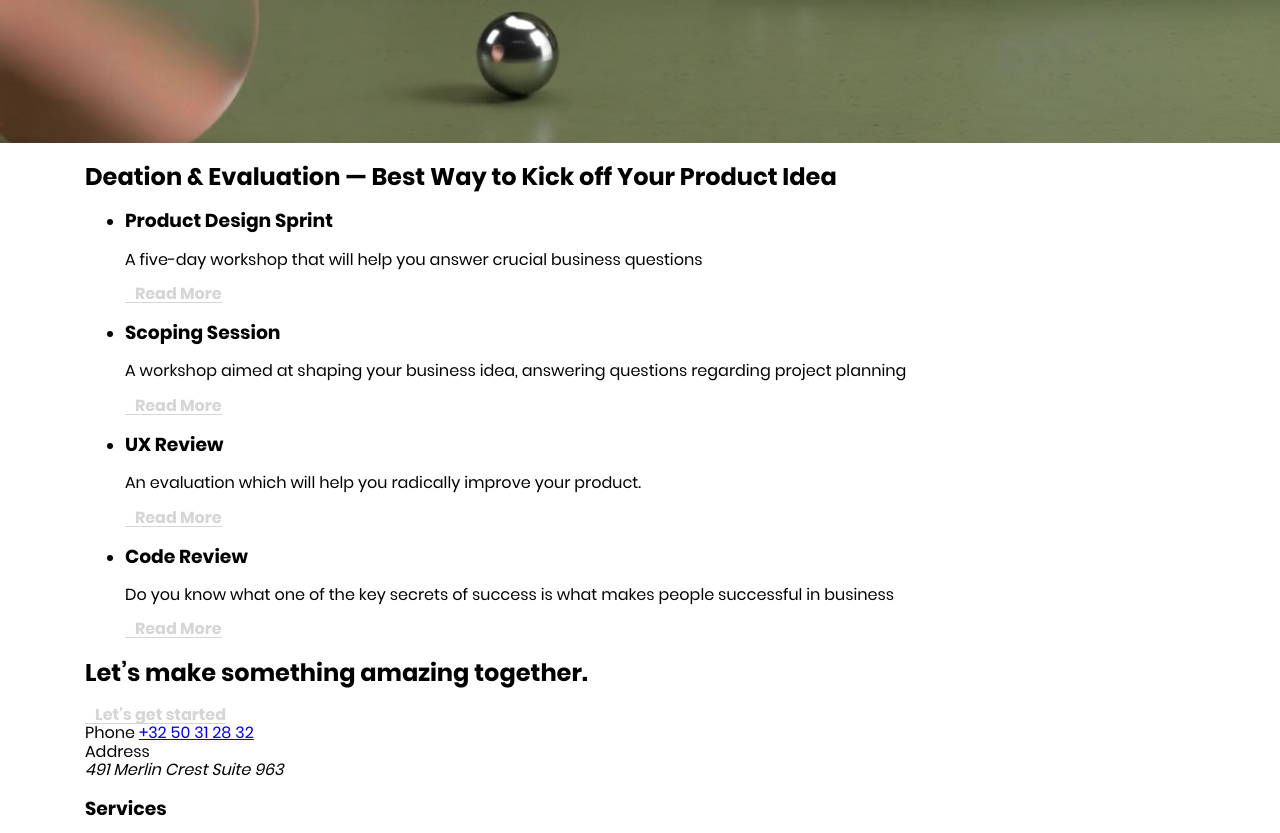
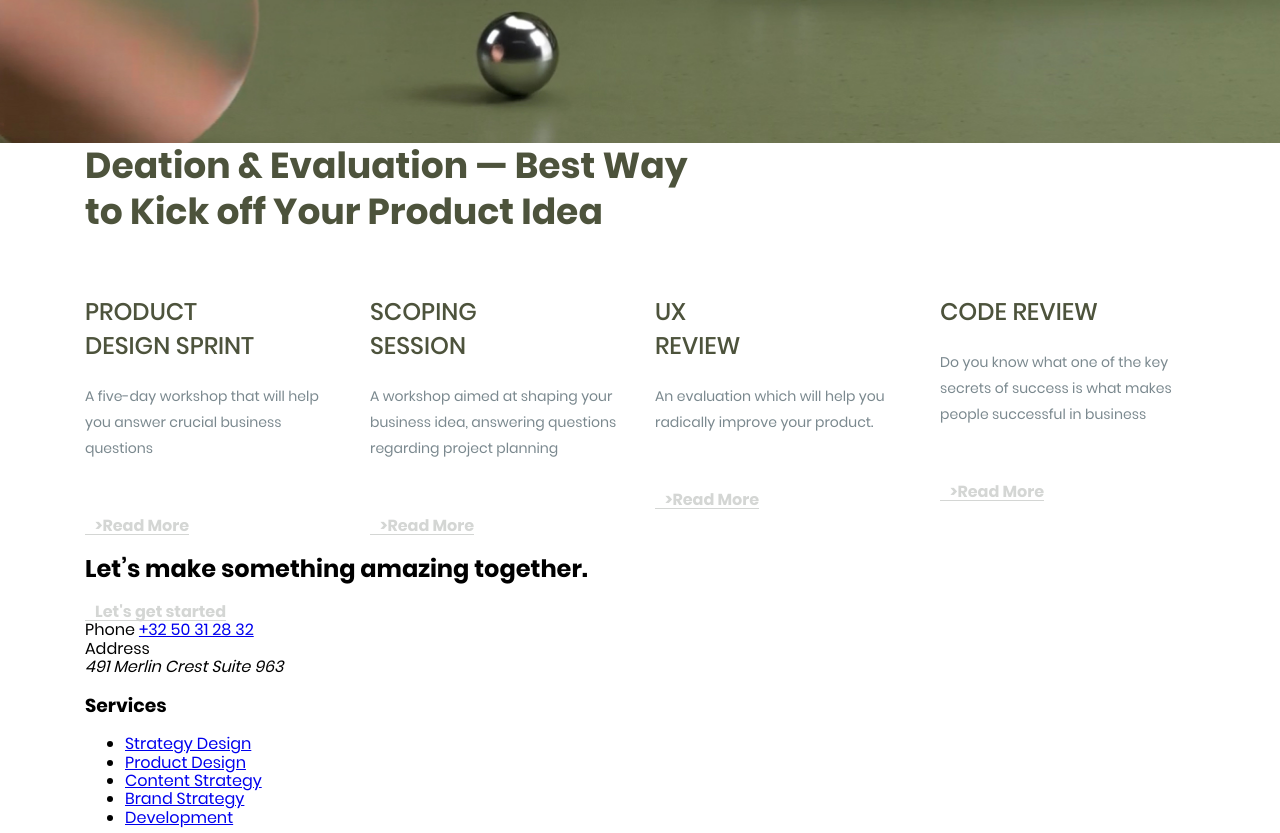
Before and after one commit to LuxAeterna-git/css-practice, a plain HTML site: page index.html in a window 1280 px wide. Shown: the part 668-1501 px from the top of the page. Drawn offline with Linux system fonts and the light colour scheme.

Commit message:
section 2 added

```diff
--- a/index.html
+++ b/index.html
@@ -38,37 +38,37 @@
         </section>
         <section class="services">
             <div class="container">
-                <h2 class="site-title">
+                <h2 class="site-title services-title">
                     Deation &amp;&nbsp;Evaluation&nbsp;&mdash; Best Way to&nbsp;Kick off Your Product Idea
                 </h2>
-                <ul class="services-list">
+                <ul class="services-list list-reset">
                     <li class="services-item">
                         <h3 class="services-subtitle">Product Design Sprint</h3>
                         <p class="services-descr">
                             A&nbsp;five-day workshop that will help you answer crucial business questions
                         </p>
-                        <a href="#" class="services-link link">Read More</a>
+                        <a href="#" class="services-link link">>Read More</a>
                     </li>
                     <li class="services-item">
                         <h3 class="services-subtitle">Scoping Session</h3>
                         <p class="services-descr">
                             A&nbsp;workshop aimed at&nbsp;shaping your business idea, answering questions regarding project planning
                         </p>
-                        <a href="#" class="services-link link">Read More</a>
+                        <a href="#" class="services-link link">>Read More</a>
                     </li>
                     <li class="services-item">
-                        <h3 class="services-subtitle">UX Review</h3>
+                        <h3 class="services-subtitle">UX<br> Review</h3>
                         <p class="services-descr">
                             An&nbsp;evaluation which will help you radically improve your product.
                         </p>
-                        <a href="#" class="services-link link">Read More</a>
+                        <a href="#" class="services-link link">>Read More</a>
                     </li>
                     <li class="services-item">
                         <h3 class="services-subtitle">Code Review</h3>
                         <p class="services-descr">
                             Do&nbsp;you know what one of&nbsp;the key secrets of&nbsp;success is&nbsp;what makes people successful in&nbsp;business
                         </p>
-                        <a href="#" class="services-link link">Read More</a>
+                        <a href="#" class="services-link link">>Read More</a>
                     </li>
                 </ul>
             </div>
--- a/style.css
+++ b/style.css
@@ -152,3 +152,43 @@ img {
     font-size: 16px;
     line-height: 26px;
 }
+
+/* Section 2 */
+
+.site-title {
+    font-weight: 700;
+    font-size: 36px;
+    line-height: 46px;
+    color: #4d533c;
+}
+
+.services-title {
+    margin: 0;
+    margin-bottom: 60px;
+    max-width: 606px;
+}
+
+.services-list {
+    display: grid;
+    gap: 30px;
+    grid-template-columns: repeat(4, 1fr);
+}
+
+.services-subtitle {
+    margin: 0;
+    margin-bottom: 20px;
+    max-width: 183px;
+    font-weight: 500;
+    font-size: 24px;
+    line-height: 34px;
+    text-transform: uppercase;
+    color:#4d533c;
+}
+
+.services-descr {
+    margin: 0;
+    margin-bottom: 56px;
+    font-size: 14px;
+    line-height: 26px;
+    color: rgba(33, 56, 66, 0.6);
+}
```
